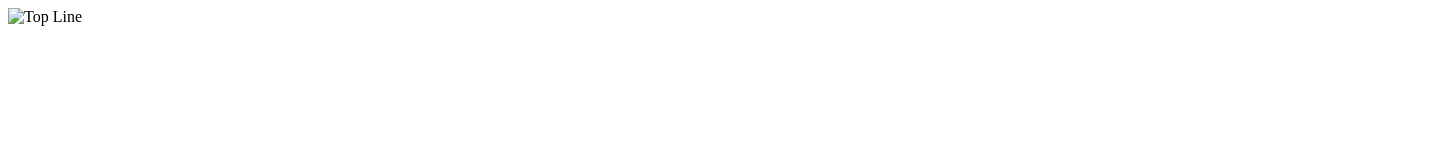
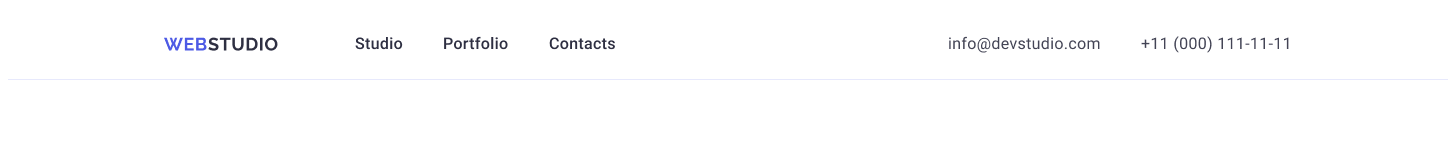
Before and after one commit to Eric199906/goit-markup-hw-01, a plain HTML site: page index.html in a window 1280 px wide. Shown: the whole page, 1448 px wide, since content can reach past the window. Drawn offline with Linux system fonts and the light colour scheme; the site is published under a folder, as on GitHub Pages, so addresses that start at the root find nothing.

Commit message:
Update index

```diff
--- a/index.html
+++ b/index.html
@@ -6,6 +6,6 @@
     <title>Eric's homework</title>
 </head>
 <body>
-    <header><img src="/images/Top Line.png" alt="Top Line"></header>
+    <header><img src="./images/Top Line.png" alt="Top Line"></header>
 </body>
 </html>
```
